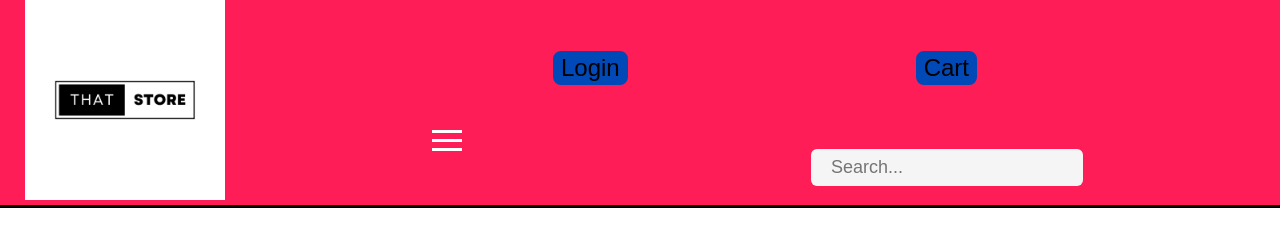
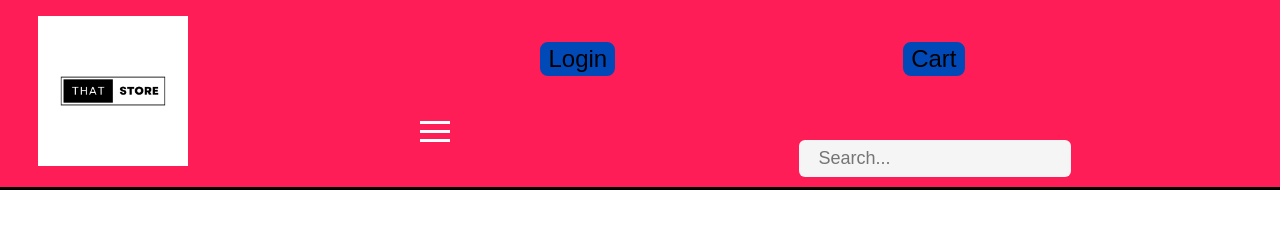
Before and after one commit to baekben/mockEcommerce, a React (Vite) app: page /cart in a window 1280 px wide. Shown: the top 232 px of the page. Built offline with nearby package versions, Linux system fonts and the light colour scheme; no server answers.

Commit message:
search path and product path updated

```diff
--- a/src/App.css
+++ b/src/App.css
@@ -8,10 +8,12 @@ html,
 body {
   margin: 0;
   padding: 0;
-  min-height: 100%;
+  height: 100vh;
   display: flex;
   flex-direction: column;
+  overflow: auto;
 }
+
 main {
   height: 100vh;
   overflow: auto;
@@ -22,15 +24,6 @@ footer {
   width: 100%;
 } */
 .main {
-  /* display: grid;
-grid-template-columns: 1fr;
-gap: 0px 0px;
-grid-template-areas:
-  "navBarContainer navBarContainer navBarContainer"
-  "body body body"
-  "footer footer footer"; */
-  /* display: flex;
-flex-wrap: wrap; */
   height: 100vh;
 }
 
@@ -159,9 +152,9 @@ flex-wrap: wrap; */
   font-size: large;
 }
 
-.content-body {
+/* .content-body {
   height: 100vh;
-}
+} */
 
 /* form style */
 .formItem {
--- a/src/App.jsx
+++ b/src/App.jsx
@@ -51,10 +51,7 @@ function App() {
                 <Route path="/login" element={<Login />} />
                 <Route path="/signUp" element={<SignUp />} />
                 <Route path="/products/:category" element={<Products />} />
-                <Route
-                  path="/products/:category/searched/:searchTerm"
-                  element={<Products />}
-                />
+                <Route path="/searched/:searchTerm" element={<Products />} />
                 <Route
                   path="/products/:category/:productId"
                   element={<Product />}
--- a/src/components/NavBar.jsx
+++ b/src/components/NavBar.jsx
@@ -29,7 +29,7 @@ export default function NavBar() {
 
     localStorage.setItem("filteredList", JSON.stringify(filteredResults));
     setSearchTerm("");
-    navigate(`/products/searched/${searchTerm}`);
+    navigate(`/searched/${searchTerm}`);
   }
 
   function toggleMenu() {
@@ -51,7 +51,7 @@ export default function NavBar() {
       <div className="navBarContainer" onClick={handleClickOutside}>
         <div className="logoContainer">
           <Link to="/">
-            <img src={logo} alt="" width={"200px"} height={"200px"} />
+            <img src={logo} alt="" width={"150px"} height={"150px"} />
           </Link>
         </div>
         <div className="menuContainer">
--- a/src/components/Products.jsx
+++ b/src/components/Products.jsx
@@ -23,7 +23,8 @@ export default function Products() {
           localStorage.getItem("filteredList")
         );
         setProducts(filteredList);
-      } else {
+      }
+      if (category !== undefined) {
         const encodedString = encodeURIComponent(category) + `?sort=${sort}`;
         const getProducts = await specificProducts(encodedString);
         localStorage.setItem("displayProducts", JSON.stringify(getProducts));
@@ -81,7 +82,11 @@ export default function Products() {
       <div className="productsContainer">
         <div className="filterMenu">
           <div className="filterMenuContainer">
-            <h1>{category.toUpperCase()}</h1>
+            <h1>
+              {category !== undefined
+                ? category.toUpperCase()
+                : `Searched: ${searchTerm}`}
+            </h1>
             <div className="filterContainer">
               <h3>Filters</h3>
               <ul className="options">
```
